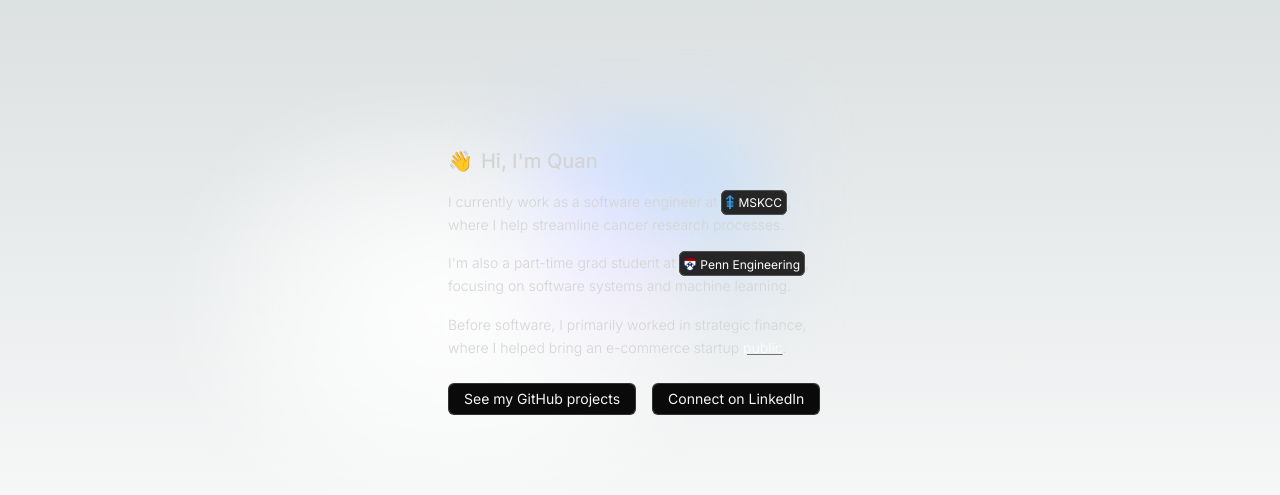
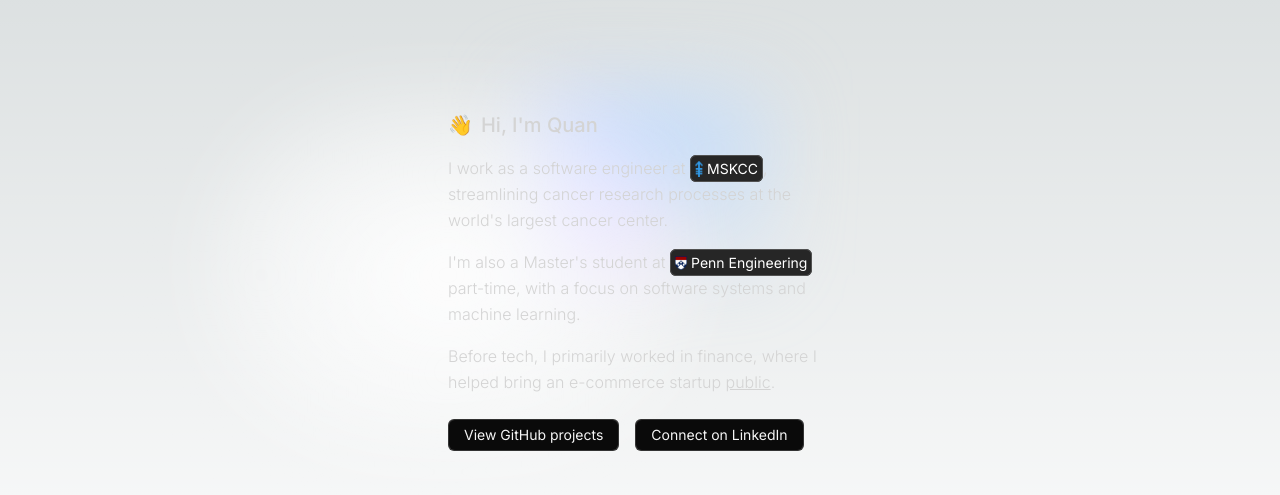
Before and after one commit to qu8n/qu8n.github.io, a Next.js app: page / in a window 1280 px wide. Shown: the part 127-622 px from the top of the page. Built offline with nearby package versions, Linux system fonts and the light colour scheme.

Commit message:
Make minor adjustments to hand waves, link buttons, and about text

```diff
--- a/src/app/page.tsx
+++ b/src/app/page.tsx
@@ -9,37 +9,38 @@
       <div className='my-auto flex flex-col gap-4 max-w-sm'>
         <BgGradient />
 
-        <section className='flex flex-col gap-4 font-light text-sm leading-relaxed text-neutral-300'>
+        <section className='flex flex-col gap-4 font-light leading-relaxed text-neutral-300'>
           <div className='font-medium text-xl inline-flex gap-2'>
             <div className='animate-rotational-wave'>👋</div>
             <h1>Hi, I&apos;m Quan</h1>
           </div>
 
           <div>
-            I currently work as a software engineer at{' '}
+            I work as a software engineer at{' '}
             <LinkButton
               text='MSKCC'
               href='https://www.mskcc.org/'
               imgSrc='/logos/mskcc.png'
-              imgDimTw='w-2 h-3.5'
+              imgDimTw='w-2 h-4'
             />
-            , where I help streamline cancer research processes.
+            , streamlining cancer research processes at the world&apos;s largest
+            cancer center.
           </div>
 
           <div>
-            I&apos;m also a part-time grad student at{' '}
+            I&apos;m also a Master&apos;s student at{' '}
             <LinkButton
               text='Penn Engineering'
               href='https://www.cis.upenn.edu/graduate/program-offerings/master-of-computer-and-information-technology/'
               imgSrc='/logos/penn.png'
               imgDimTw='w-3 h-3.5'
-            />
-            , focusing on software systems and machine learning.
+            />{' '}
+            part-time, with a focus on software systems and machine learning.
           </div>
 
           <p>
-            Before software, I primarily worked in strategic finance, where I
-            helped bring an e-commerce startup{' '}
+            Before tech, I primarily worked in finance, where I helped bring an
+            e-commerce startup{' '}
             <LinkText
               text='public'
               href='https://www.architecturaldigest.com/story/1stdibs-files-for-an-ipo'
@@ -50,7 +51,7 @@
 
         <section className='mt-2 flex flex-row gap-4'>
           <StarlightButton
-            text='See my GitHub projects'
+            text='View GitHub projects'
             href='https://github.com/qu8n'
             withStarlight
           />
--- a/src/components/LinkButton.tsx
+++ b/src/components/LinkButton.tsx
@@ -21,9 +21,9 @@
   return (
     <ExternalLink
       href={href}
-      className='inline items-center gap-1 rounded-md bg-neutral-800 border border-neutral-600 hover:bg-neutral-700 duration-500 p-1 text-white text-xs font-normal focus-visible:outline focus-visible:outline-2 focus-visible:outline-offset-2 focus-visible:outline-slate-600'
+      className='inline items-center gap-1 rounded-md bg-neutral-800 border border-neutral-600 hover:bg-neutral-700 duration-500 p-1 text-white text-sm font-normal focus-visible:outline focus-visible:outline-2 focus-visible:outline-offset-2 focus-visible:outline-slate-600'
     >
-      <div className='inline-flex align-middle gap-1'>
+      <div className='inline-flex align-middle items-center gap-1 mb-0.5'>
         <div className={`relative ${imgDimTw}`}>
           <Image layout='fill' src={imgSrc} alt={`${text} logo`} className='' />
         </div>
--- a/src/components/LinkText.tsx
+++ b/src/components/LinkText.tsx
@@ -8,7 +8,7 @@
   return (
     <ExternalLink
       href={href}
-      className='underline decoration-neutral-500 text-white'
+      className='underline decoration-neutral-300 hover:no-underline hover:text-white duration-500'
     >
       {text}
     </ExternalLink>
--- a/tailwind.config.ts
+++ b/tailwind.config.ts
@@ -17,7 +17,7 @@
       animation: {
         flip: 'flip 6s infinite steps(2, end)',
         rotate: 'rotate 3s linear infinite both',
-        'rotational-wave': 'rotational-wave 2s ease-in-out 2',
+        'rotational-wave': 'rotational-wave 1s ease-in-out 2',
       },
       keyframes: {
         flip: {
@@ -35,13 +35,13 @@
             transform: 'rotate(0deg)',
           },
           '25%': {
-            transform: 'rotate(10deg)',
+            transform: 'rotate(30deg)',
           },
           '50%': {
-            transform: 'rotate(-10deg)',
+            transform: 'rotate(-20deg)',
           },
           '75%': {
-            transform: 'rotate(10deg)',
+            transform: 'rotate(30deg)',
           },
           '100%': {
             transform: 'rotate(0deg)',
```
